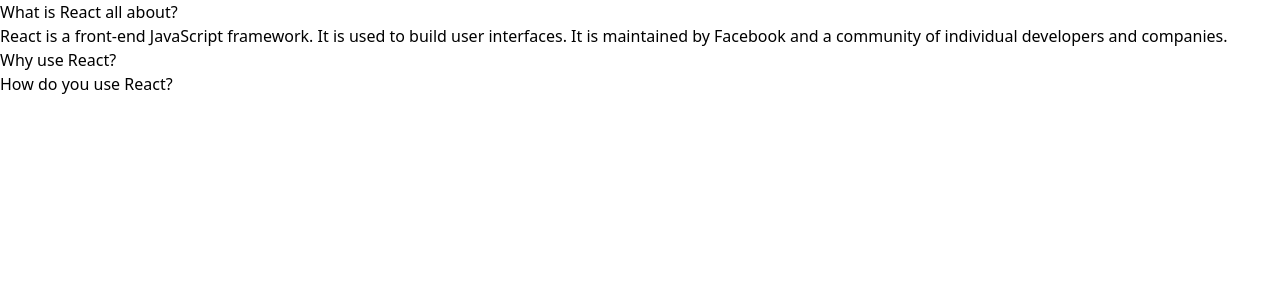
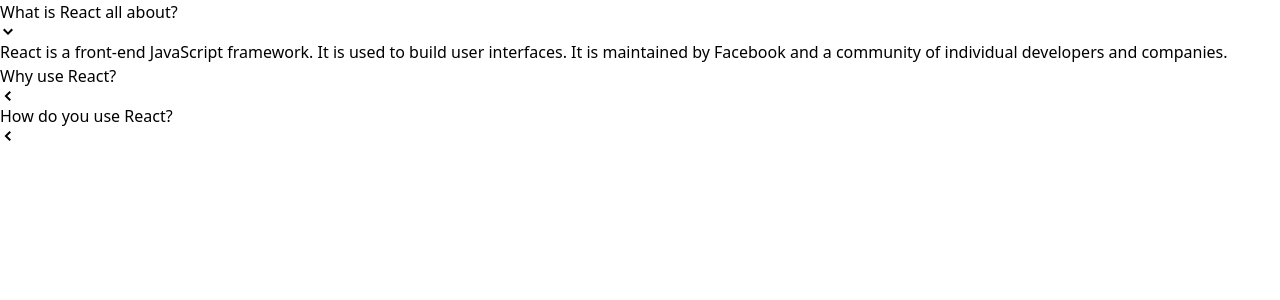
Before and after one commit to Dmitry1007/common-ui-components, a React (Create React App) app: page / in a window 1280 px wide. Shown: the top 300 px of the page. Built offline with nearby package versions, Linux system fonts and the light colour scheme.

Commit message:
Display a down arrow icon for item with visible content, left arrow icon for item with hidden content

```diff
--- a/src/components/Accordion.js
+++ b/src/components/Accordion.js
@@ -1,5 +1,6 @@
 import React from 'react';
 import { useState } from 'react';
+import { GoChevronDown, GoChevronLeft} from 'react-icons/go';
 
 function Accordion({ items }) {
   const [expandedIndex, setExpandedIndex] = useState(0);
@@ -9,7 +10,10 @@ function Accordion({ items }) {
 
     return (
       <div key={item.id}>
-        <div onClick={() => setExpandedIndex(index)}>{item.label}</div>
+        <div onClick={() => setExpandedIndex(index)}>
+          {item.label}
+          {isExpanded ? <GoChevronDown /> : <GoChevronLeft />}
+        </div>
         {isExpanded ? <div>{item.content}</div> : null}
       </div>
     );
```
